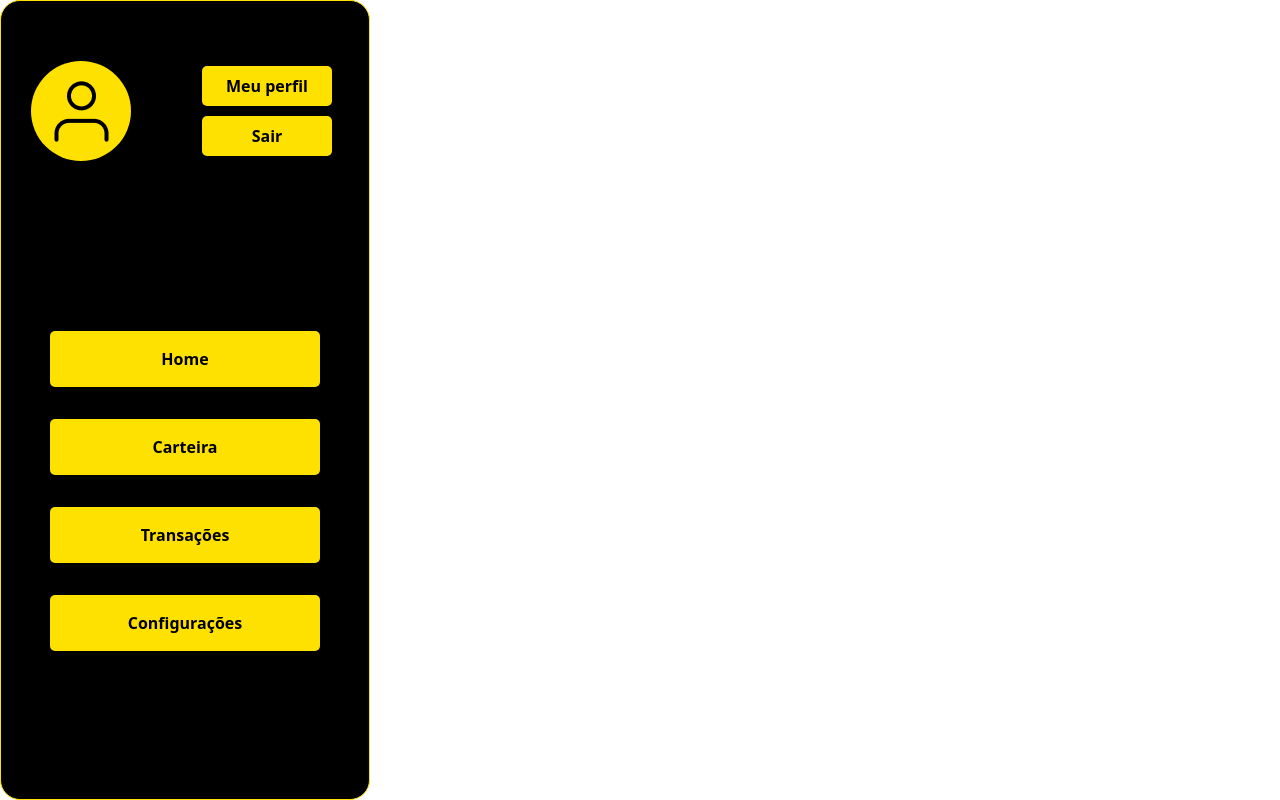
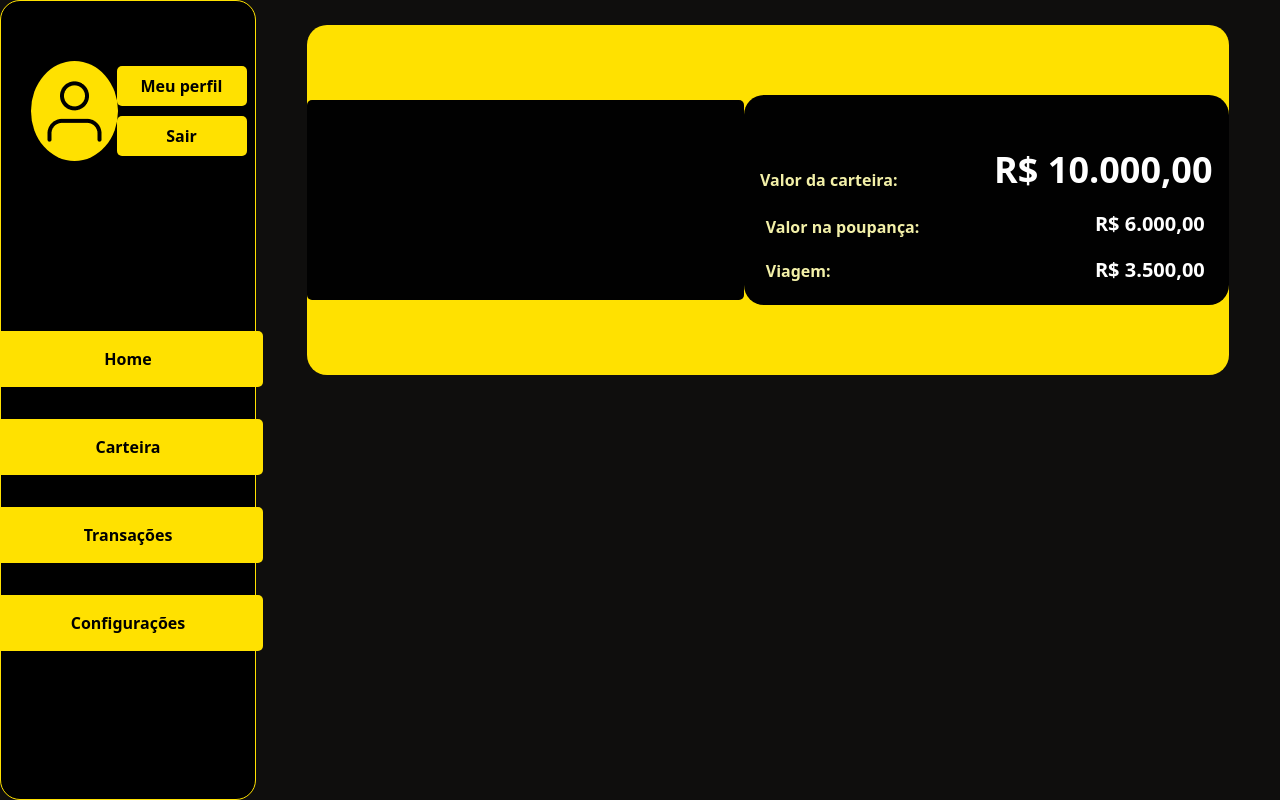
Before and after one commit to Pedro-areis/web-wallet, a React app in the folder frontend/: page /home in a window 1280 px wide. Built offline with nearby package versions, Linux system fonts and the light colour scheme; the HTML template or start-up script is replaced by a standard one.

Commit message:
feat: cria card principal da página main, posiciona o artigo da direita com seus itens

```diff
--- /dev/null
+++ b/frontend/src/components/MainCard/MainCard.tsx
@@ -0,0 +1,29 @@
+function MainCard() {
+    return (
+        <div className="flex w-[80%] h-100 justify-center items-center rounded-[20px]">
+            <section className="w-[90%] h-87.5 bg-[#ffe100] flex flex-row rounded-[20px]
+            justify-around items-center">
+                <div className="flex flex-row w-112.5 h-50 rounded-[5px] bg-[#010101]">
+                </div>
+                <div className="flex flex-col w-125 h-52.5 rounded-[20px] bg-[#010101]">
+                    <div className="flex flex-row justify-around w-full h-17.5 mt-10">
+                        <p className="flex font-bold text-[#F3F0A8] items-end justify-center h-13.75 mr-16 mt-0.5">Valor da carteira:</p>
+                        <p className="flex font-bold text-4xl text-[#FFFFFF] h-13.75 items-end justify-center">R$ 10.000,00</p>
+                    </div>
+                    <div className="flex flex-row justify-around w-full">
+                        <div className="flex flex-col justify-around p-5.5 w-[45%] mr-16 gap-5">
+                            <p className="font-semibold text-[#F3F0A8]">Valor na poupança:</p>
+                            <p className="font-semibold text-[#F3F0A8]">Viagem:</p>
+                        </div>
+                        <div className="flex flex-col mt-4 w-[45%] gap-4 mr-6 items-end-safe">
+                            <p className="text-[20px] font-semibold text-[#FFFFFF]">R$ 6.000,00</p>
+                            <p className="text-[20px] font-semibold text-[#FFFFFF]">R$ 3.500,00</p>
+                        </div>
+                    </div>
+                </div>
+            </section>
+        </div>
+    );
+}
+
+export default MainCard;
--- a/frontend/src/components/NavBar/NavBar.tsx
+++ b/frontend/src/components/NavBar/NavBar.tsx
@@ -8,7 +8,7 @@ function NavBar() {
     }
 
     return (
-        <nav className="flex flex-col w-92.5 h-screen bg-[#000000] rounded-[20px]
+        <nav className="flex flex-col w-[20%] h-screen bg-[#000000] rounded-[20px]
         p-5 border border-[#ffe100]">
             <div className="flex flex-row justify-between items-center mt-10
             w-full h-25">
--- a/frontend/src/pages/Cadastro/Cadastro.tsx
+++ b/frontend/src/pages/Cadastro/Cadastro.tsx
@@ -12,7 +12,7 @@ function RegisterPage() {
     return (
         <InitialPage title="Cadastre-se">
             <form className="flex flex-col justify-center items-center">
-                <img className="relative right-40 top-8.75 w-8.75 h-8.75" src="src\assets\User.png" alt="userImg" />
+                <img className="relative right-40 top-8.75 w-8.75 h-8.75" src="src\assets\UserYellow.png" alt="userImg" />
                 <input className="bg-[#ffe100] border border-transparent rounded-[5px]
                 p-1.25 w-67.5 h-8.75 font-[18px] outline-none hover:bg-[#000000] hover:text-[#ffe100]
                 hover:border-[#ffe100]" type="text" placeholder="Nome Completo" />
--- /dev/null
+++ b/frontend/src/pages/Home/HomePage.tsx
@@ -0,0 +1,13 @@
+import MainCard from "../../components/MainCard/MainCard"
+import NavBar from "../../components/NavBar/NavBar"
+
+function HomePage() {
+    return (
+        <div className="flex flex-row w-screen h-screen bg-[#0F0E0D]">
+            <NavBar />
+            <MainCard />
+        </div>
+    )
+}
+
+export default HomePage
--- a/frontend/src/routes/routes.tsx
+++ b/frontend/src/routes/routes.tsx
@@ -2,7 +2,7 @@ import { BrowserRouter, Route } from "react-router-dom";
 import { Routes } from "react-router-dom";
 import LoginPage from "../pages/Login/Login";
 import RegisterPage from "../pages/Cadastro/Cadastro";
-import NavBar from "../components/NavBar/NavBar";
+import HomePage from "../pages/Home/HomePage";
 
 function AppRoutes(){
   return (
@@ -11,7 +11,7 @@ function AppRoutes(){
         <Route path="/login" element={<LoginPage />} />
         <Route path="/register" element={<RegisterPage />} />
         <Route path="/" element={<LoginPage />} />
-        <Route path="/home" element={<NavBar />} />
+        <Route path="/home" element={<HomePage />} />
       </Routes>
     </BrowserRouter>
   );
```
